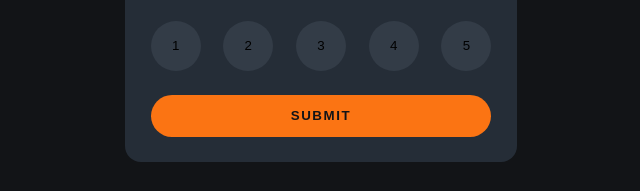
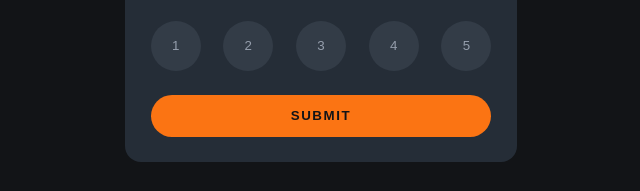
Before and after one commit to Zeey76/rating-card, a plain HTML site: page index.html in a window 1280 px wide. Shown: the part 392-583 px from the top of the page, 319-959 px from the left. Drawn offline with Linux system fonts and the light colour scheme.

Commit message:
Update style.css

```diff
--- a/style.css
+++ b/style.css
@@ -70,6 +70,7 @@ p {
     display: flex;
     justify-content: center;
     align-items: center;
+    color: hsl(217, 12%, 63%);
 }
 
 button:hover {
```
